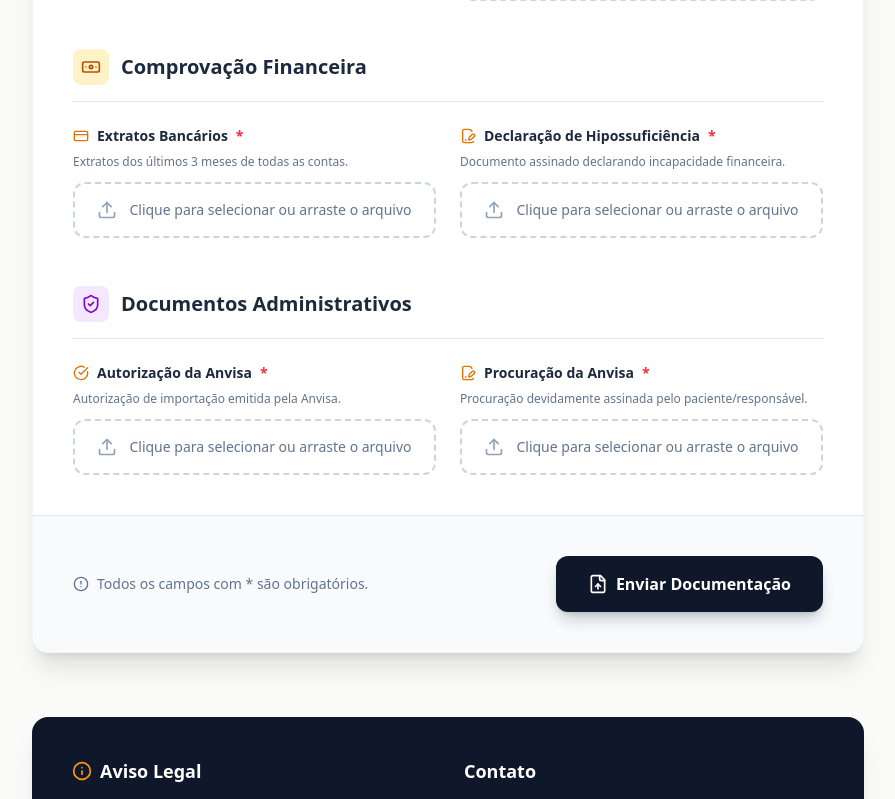
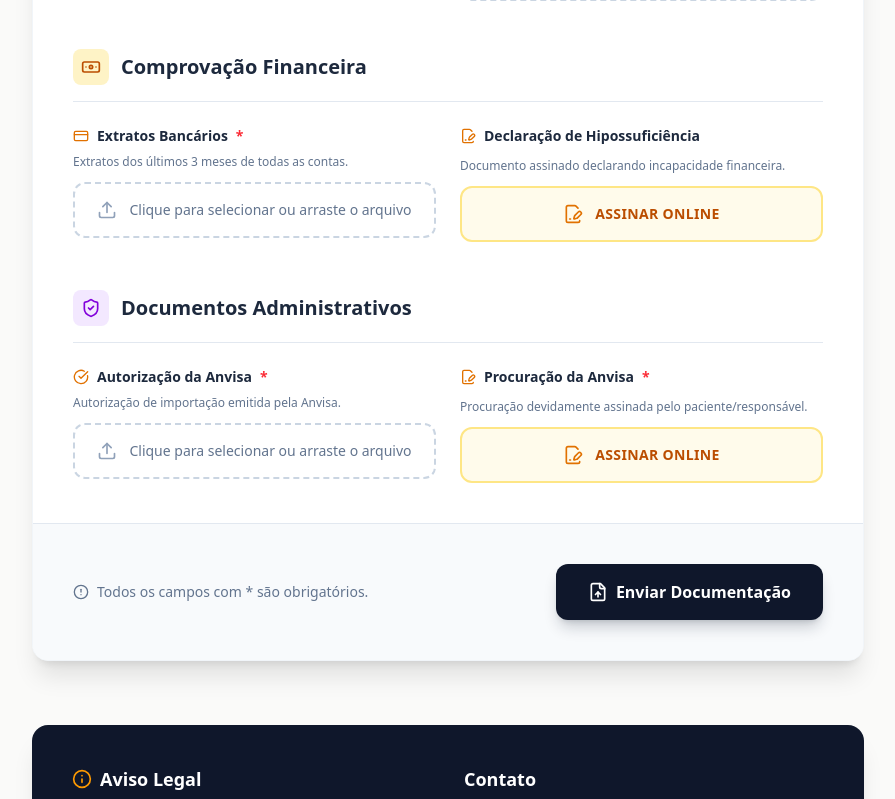
Before and after one commit to mizaelcabral/desertmoon, a React (Vite) app: page / in a window 1280 px wide. Shown: the part 1240-2039 px from the top of the page, without its empty margins (192-1087 px from the left). Built offline with nearby package versions, Linux system fonts and the light colour scheme.

Commit message:
feat: integrate Google Drive upload and update document buttons

```diff
--- a/src/App.tsx
+++ b/src/App.tsx
@@ -24,22 +24,67 @@ import {
   Info
 } from 'lucide-react';
 
-const FileUpload = ({ label, id, icon: Icon, required = false, description = '' }: { label: string, id: string, icon: any, required?: boolean, description?: string }) => {
+const FileUpload = ({ label, id, icon: Icon, required = false, description = '', actionLink, actionLabel, fullWidthAction = false, onFileSelect }: { label: string, id: string, icon: any, required?: boolean, description?: string, actionLink?: string, actionLabel?: string, fullWidthAction?: boolean, onFileSelect?: (file: { name: string, type: string, base64: string }) => void }) => {
   const [fileName, setFileName] = useState('');
 
   const handleFileChange = (e: React.ChangeEvent<HTMLInputElement>) => {
     if (e.target.files && e.target.files[0]) {
-      setFileName(e.target.files[0].name);
+      const file = e.target.files[0];
+      setFileName(file.name);
+
+      const reader = new FileReader();
+      reader.onload = (event) => {
+        if (event.target?.result) {
+          onFileSelect?.({
+            name: file.name,
+            type: file.type,
+            base64: event.target.result as string
+          });
+        }
+      };
+      reader.readAsDataURL(file);
+    }
+  };
+
+  const handleAction = (e: React.MouseEvent) => {
+    e.preventDefault();
+    if (actionLink) {
+      window.open(actionLink, 'ZapSign', 'width=800,height=900,scrollbars=yes');
     }
   };
 
   return (
     <div className="flex flex-col gap-2">
-      <label htmlFor={id} className="text-sm font-semibold text-slate-800 flex items-center gap-2">
+      <div className="flex items-center justify-between gap-4">
+        <label
+          htmlFor={fullWidthAction ? undefined : id}
+          className={`text-sm font-semibold text-slate-800 flex items-center gap-2 ${fullWidthAction ? 'mb-1' : ''}`}
+        >
           <Icon className="w-4 h-4 text-amber-600" />
           {label} {required && <span className="text-red-500">*</span>}
         </label>
+        {actionLink && !fullWidthAction && (
+          <button
+            onClick={handleAction}
+            className="text-[10px] uppercase tracking-wider font-bold px-3 py-1.5 bg-amber-100 text-amber-700 hover:bg-amber-200 rounded-lg transition-colors flex items-center gap-1.5 border border-amber-200"
+          >
+            <FileSignature className="w-3 h-3" />
+            {actionLabel || 'Ação'}
+          </button>
+        )}
+      </div>
       {description && <p className="text-xs text-slate-500 mb-1">{description}</p>}
+      {fullWidthAction ? (
+        <button
+          onClick={handleAction}
+          className="flex items-center justify-center w-full px-4 py-4 border-2 border-amber-200 bg-amber-50 hover:bg-amber-100 text-amber-700 rounded-xl transition-all duration-200 group"
+        >
+          <div className="flex items-center gap-3">
+            <FileSignature className="w-5 h-5 text-amber-600 group-hover:scale-110 transition-transform" />
+            <span className="text-sm font-bold uppercase tracking-wide">{actionLabel || 'Assinar Online'}</span>
+          </div>
+        </button>
+      ) : (
         <div className="relative group">
           <input
             type="file"
@@ -50,8 +95,7 @@ const FileUpload = ({ label, id, icon: Icon, required = false, description = ''
           />
           <label
             htmlFor={id}
-          className={`flex items-center justify-center w-full px-4 py-4 border-2 border-dashed rounded-xl cursor-pointer transition-all duration-200 ${
-            fileName
+            className={`flex items-center justify-center w-full px-4 py-4 border-2 border-dashed rounded-xl cursor-pointer transition-all duration-200 ${fileName
               ? 'border-amber-500 bg-amber-50/50 hover:bg-amber-50'
               : 'border-slate-300 hover:border-amber-400 hover:bg-slate-50'
               }`}
@@ -71,22 +115,61 @@ const FileUpload = ({ label, id, icon: Icon, required = false, description = ''
             </div>
           </label>
         </div>
+      )}
     </div>
   );
 };
 
 export default function App() {
+  const [formData, setFormData] = useState<any>({
+    patientName: '',
+    respName: '',
+  });
+  const [files, setFiles] = useState<Record<string, { name: string, type: string, base64: string }>>({});
   const [isSubmitting, setIsSubmitting] = useState(false);
   const [isSuccess, setIsSuccess] = useState(false);
+  const [errorHeader, setErrorHeader] = useState<string | null>(null);
 
-  const handleSubmit = (e: React.FormEvent) => {
+  const GOOGLE_SCRIPT_URL = 'https://script.google.com/macros/s/AKfycbzzj4ZHm6BVpOBI2osYAmjcNEYychUpqDR4i4YKFmV7hqIb32qa7lS8JKISM0cI-UYW/exec';
+
+  const handleInputChange = (e: React.ChangeEvent<HTMLInputElement>) => {
+    setFormData({ ...formData, [e.target.id]: e.target.value });
+  };
+
+  const handleFileSelect = (id: string, fileData: { name: string, type: string, base64: string }) => {
+    setFiles(prev => ({ ...prev, [id]: fileData }));
+  };
+
+  const handleSubmit = async (e: React.FormEvent) => {
     e.preventDefault();
     setIsSubmitting(true);
-    // Simulate API call
-    setTimeout(() => {
+    setErrorHeader(null);
+
+    const payload = {
+      ...formData,
+      files: files
+    };
+
+    try {
+
+      await fetch(GOOGLE_SCRIPT_URL, {
+        method: 'POST',
+        mode: 'no-cors', // Apps Script doesn't support CORS easily with POST from different domains
+        body: JSON.stringify(payload),
+        headers: {
+          'Content-Type': 'application/json'
+        }
+      });
+
+      // Since mode is 'no-cors', we won't get a proper response, but we assume success if no error is thrown
+      // Or we can try standard fetch if the user handles CORS (not easy in GAS)
+      setIsSuccess(true);
+    } catch (err: any) {
+      console.error(err);
+      setErrorHeader(err.message || 'Erro ao enviar documentação.');
+    } finally {
       setIsSubmitting(false);
-      setIsSuccess(true);
-    }, 2000);
+    }
   };
 
   if (isSuccess) {
@@ -184,7 +267,7 @@ export default function App() {
                 <div className="space-y-4">
                   <div>
                     <label htmlFor="patientName" className="block text-sm font-semibold text-slate-800 mb-1">Nome Completo do Paciente *</label>
-                    <input type="text" id="patientName" required className="w-full px-4 py-3 rounded-xl border border-slate-300 focus:ring-2 focus:ring-amber-500 focus:border-amber-500 outline-none transition-all" placeholder="Ex: João da Silva" />
+                    <input type="text" id="patientName" required value={formData.patientName} onChange={handleInputChange} className="w-full px-4 py-3 rounded-xl border border-slate-300 focus:ring-2 focus:ring-amber-500 focus:border-amber-500 outline-none transition-all" placeholder="Ex: João da Silva" />
                   </div>
                   <FileUpload
                     id="docPatient"
@@ -192,19 +275,21 @@ export default function App() {
                     icon={FileBadge}
                     required
                     description="Cópia legível frente e verso."
+                    onFileSelect={(data) => handleFileSelect('docPatient', data)}
                   />
                 </div>
 
                 <div className="space-y-4">
                   <div>
                     <label htmlFor="respName" className="block text-sm font-semibold text-slate-800 mb-1">Nome do Responsável (se houver)</label>
-                    <input type="text" id="respName" className="w-full px-4 py-3 rounded-xl border border-slate-300 focus:ring-2 focus:ring-amber-500 focus:border-amber-500 outline-none transition-all" placeholder="Ex: Maria da Silva" />
+                    <input type="text" id="respName" value={formData.respName} onChange={handleInputChange} className="w-full px-4 py-3 rounded-xl border border-slate-300 focus:ring-2 focus:ring-amber-500 focus:border-amber-500 outline-none transition-all" placeholder="Ex: Maria da Silva" />
                   </div>
                   <FileUpload
                     id="docResp"
                     label="RG e CPF do Responsável"
                     icon={FileBadge}
                     description="Apenas se o paciente for menor ou incapaz."
+                    onFileSelect={(data) => handleFileSelect('docResp', data)}
                   />
                 </div>
 
@@ -215,6 +300,7 @@ export default function App() {
                     icon={Home}
                     required
                     description="Conta de água, luz, telefone ou internet (máximo 3 meses)."
+                    onFileSelect={(data) => handleFileSelect('docAddress', data)}
                   />
                 </div>
               </div>
@@ -236,6 +322,7 @@ export default function App() {
                   icon={FileText}
                   required
                   description="Receita original, carimbada e assinada pelo médico."
+                  onFileSelect={(data) => handleFileSelect('docPrescription', data)}
                 />
                 <FileUpload
                   id="docReport"
@@ -243,6 +330,7 @@ export default function App() {
                   icon={FileText}
                   required
                   description="Deve conter CID, justificativa do uso e indicação do medicamento."
+                  onFileSelect={(data) => handleFileSelect('docReport', data)}
                 />
               </div>
             </section>
@@ -263,13 +351,16 @@ export default function App() {
                   icon={CreditCard}
                   required
                   description="Extratos dos últimos 3 meses de todas as contas."
+                  onFileSelect={(data) => handleFileSelect('docBank', data)}
                 />
                 <FileUpload
                   id="docDeclaration"
                   label="Declaração de Hipossuficiência"
                   icon={FileSignature}
-                  required
                   description="Documento assinado declarando incapacidade financeira."
+                  actionLink="https://app.zapsign.com.br/verificar/doc/9508ca67-e761-4056-bd7c-ac69c5499bad"
+                  actionLabel="Assinar Online"
+                  fullWidthAction={true}
                 />
               </div>
             </section>
@@ -290,6 +381,7 @@ export default function App() {
                   icon={CheckCircle}
                   required
                   description="Autorização de importação emitida pela Anvisa."
+                  onFileSelect={(data) => handleFileSelect('docAnvisaAuth', data)}
                 />
                 <FileUpload
                   id="docAnvisaProc"
@@ -297,6 +389,9 @@ export default function App() {
                   icon={FileSignature}
                   required
                   description="Procuração devidamente assinada pelo paciente/responsável."
+                  actionLink="https://app.zapsign.com.br/verificar/doc/649b7009-b6a9-4ec7-b240-0b07c37a8249"
+                  actionLabel="Assinar Online"
+                  fullWidthAction={true}
                 />
               </div>
             </section>
@@ -305,10 +400,13 @@ export default function App() {
 
           {/* Form Actions */}
           <div className="bg-slate-50 p-6 sm:p-10 border-t border-slate-200 flex flex-col sm:flex-row items-center justify-between gap-4">
+            <div className="flex flex-col gap-2">
               <p className="text-sm text-slate-500 flex items-center gap-2">
                 <AlertCircle className="w-4 h-4" />
                 Todos os campos com * são obrigatórios.
               </p>
+              {errorHeader && <p className="text-sm text-red-500 font-medium">{errorHeader}</p>}
+            </div>
             <button
               type="submit"
               disabled={isSubmitting}
@@ -360,7 +458,7 @@ export default function App() {
                 </li>
                 <li className="flex items-start gap-3">
                   <MapPin className="w-4 h-4 text-amber-500 shrink-0 mt-0.5" />
-                  <span>AVENIDA DAS AMERICAS, 4200, BL 1 SALA 305<br/>BARRA DA TIJUCA, RIO DE JANEIRO, RJ<br/>CEP 22.640-907</span>
+                  <span>AVENIDA DAS AMERICAS, 4200, BL 1 SALA 305<br />BARRA DA TIJUCA, RIO DE JANEIRO, RJ<br />CEP 22.640-907</span>
                 </li>
               </ul>
             </div>
```
Lines whose indentation alone changed are shown as unchanged.
